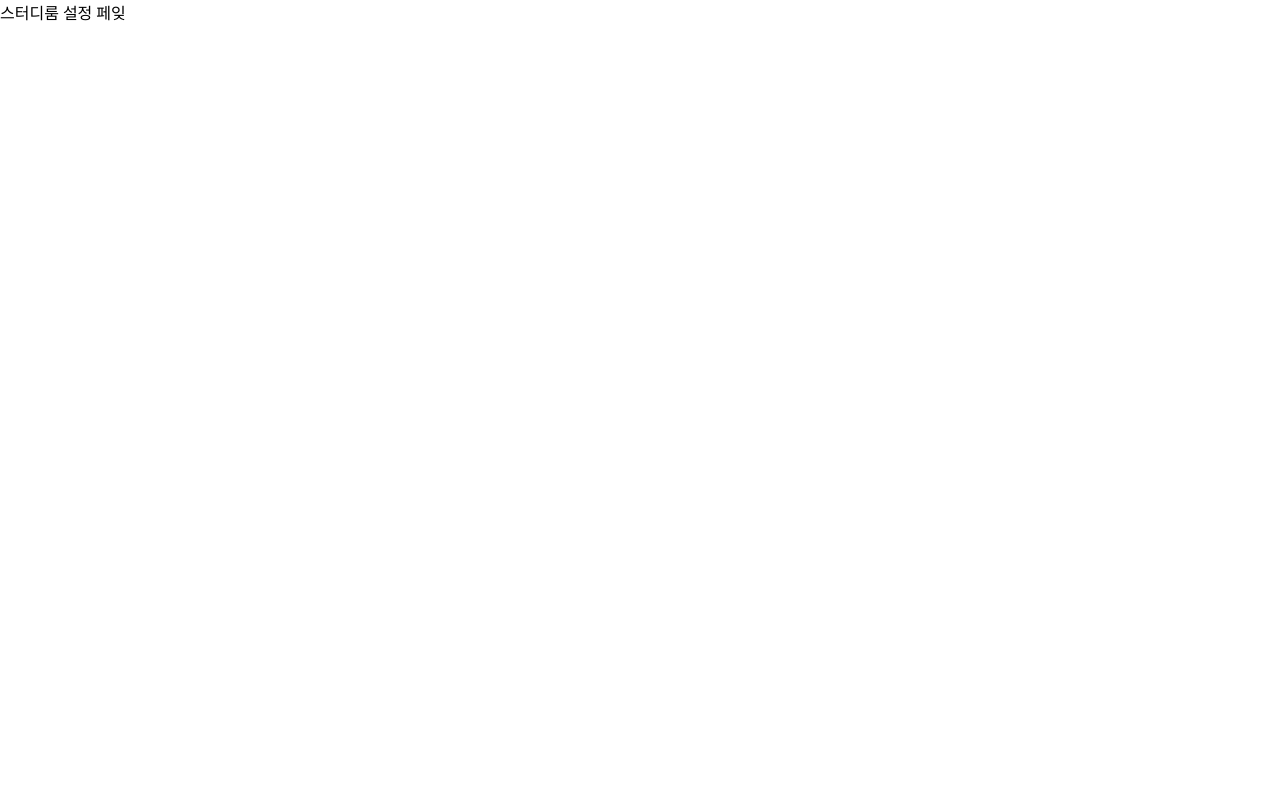
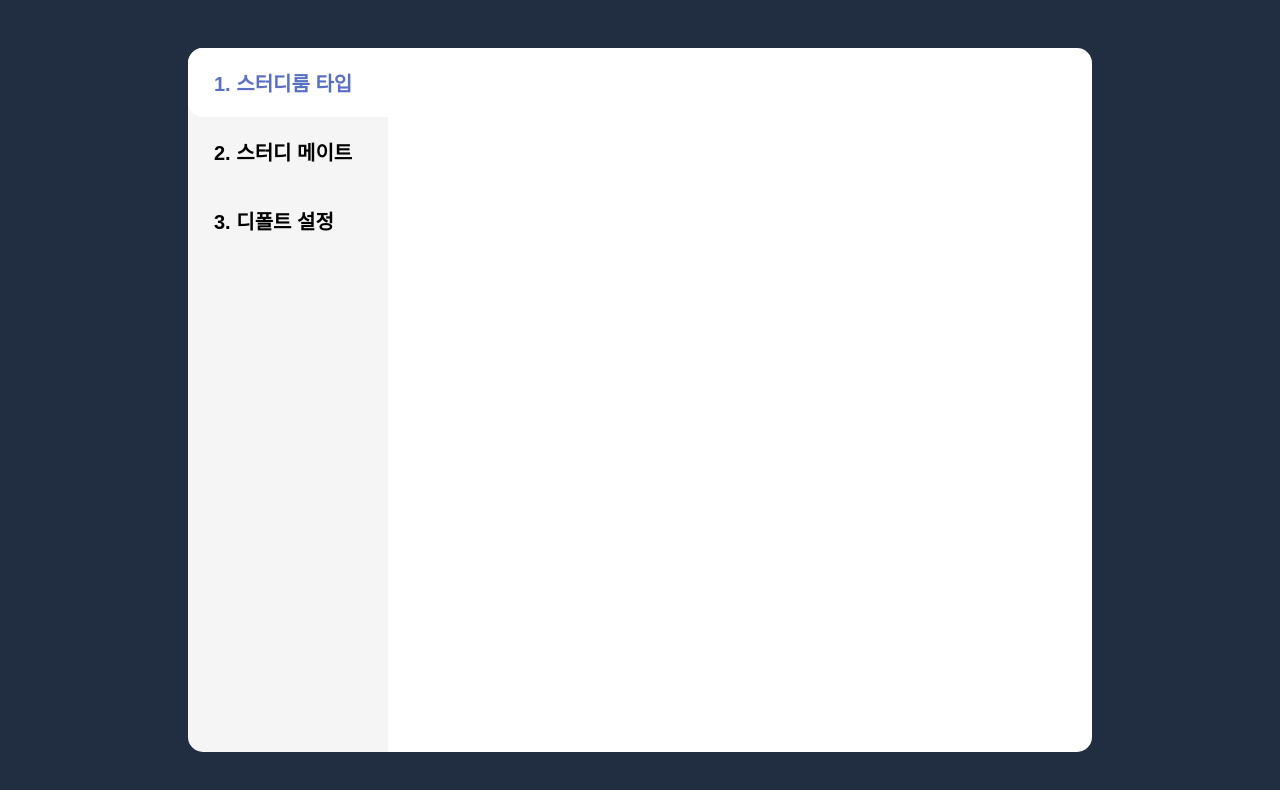
Before and after one commit to StudyBuddyCorps/Front-end, a React (Create React App) app: page /room in a window 1280 px wide. Shown: the top 790 px of the page. Built offline with nearby package versions, Linux system fonts and the light colour scheme.

Commit message:
feat: 스터디 세팅 탭 구현 (#7) - DefaultSetting, StudyMate, StudyType 컴포넌트 생성 -  SettingTab 구현

```diff
--- /dev/null
+++ b/src/components/studySetting/DefaultSetting.tsx
@@ -0,0 +1,7 @@
+const DefaultSetting = () => {
+  return (
+    <div>스터디룸 설정 3 - 기본 설정</div>
+  );
+};
+
+export default DefaultSetting;
--- /dev/null
+++ b/src/components/studySetting/SettingTab.tsx
@@ -0,0 +1,49 @@
+import React from "react";
+import styled from "styled-components";
+
+interface SettingTabProps {
+ tabs: string[];
+ selectedTab: string,
+ onSelectTab: (tab: string) => void;
+}
+
+const SettingTab: React.FC<SettingTabProps> = ({ tabs, selectedTab, onSelectTab }: SettingTabProps) => {
+ return (
+  <Wrapper>
+    {tabs.map((tab) => (
+      <TabButton
+        key={tab}
+        onClick={() => onSelectTab(tab)}
+        $isSelected={tab === selectedTab}
+      >
+        {tab}
+      </TabButton>
+    ))}
+  </Wrapper>
+ );
+};
+
+const Wrapper = styled.div`
+  display: flex;
+  width: 200px;
+  height: 88vh;
+  align-items: flex-start;
+  flex-direction: column;
+  border-radius: 15px 0 0 15px;
+  background-color: #F5F5F5;
+`;
+
+const TabButton = styled.button<{ $isSelected: boolean }>`
+  width: 100%;
+  background-color: ${({ $isSelected }) => ($isSelected ? '#FFFFFF' : '#F5F5F5')};
+  border: none;
+  cursor: pointer;
+  border-radius: 15px 0 0 15px;
+  color: ${({ $isSelected }) => ($isSelected ? '#586FC5' : '#000000')};
+  font-size: 20px;
+  font-weight: 600;
+  padding: 20px 26px;
+  text-align: left;
+`;
+
+export default SettingTab;
--- /dev/null
+++ b/src/components/studySetting/StudyMate.tsx
@@ -0,0 +1,7 @@
+const StudyMate = () => {
+  return (
+    <div>스터디룸 설정 2 - 스터디 메이트</div>
+  );
+};
+
+export default StudyMate;
--- /dev/null
+++ b/src/components/studySetting/StudyType.tsx
@@ -0,0 +1,19 @@
+import styled from "styled-components";
+
+const StudyType = () => {
+  return (
+    <Wrapper>
+
+    </Wrapper>
+  );
+};
+
+const Wrapper = styled.div`
+  width: 55vw;
+  height: 88vh;
+  background-color: #FFFFFF;
+  border: none;
+  border-radius: 0 15px 15px 0;
+`;
+
+export default StudyType;
--- a/src/pages/StudyRoomSetting.tsx
+++ b/src/pages/StudyRoomSetting.tsx
@@ -1,7 +1,37 @@
-const StudyRoomSetting = () => {
+import React, { useState } from "react";
+import styled from "styled-components";
+import SettingTab from "components/studySetting/SettingTab";
+import StudyType from "components/studySetting/StudyType";
+import StudyMate from "components/studySetting/StudyMate";
+import DefaultSetting from "components/studySetting/DefaultSetting";
+
+const StudyRoomSetting: React.FC = () => {
+  const [selectedTab, setSelectedTab] = useState('1. 스터디룸 타입');
+
+  const handleTabSelect = (tab: string) => {
+    setSelectedTab(tab);
+  };
+
   return (
-    <div>스터디룸 설정 페잊</div>
+    <Wrapper>
+      <SettingTab
+        tabs={['1. 스터디룸 타입', '2. 스터디 메이트', '3. 디폴트 설정']}
+        selectedTab={selectedTab}
+        onSelectTab={handleTabSelect}
+      />
+
+      {selectedTab === '1. 스터디룸 타입' ? <StudyType /> : selectedTab === '2. 스터디 메이트' ? <StudyMate /> : <DefaultSetting />}
+    </Wrapper>
   );
 };
 
+const Wrapper = styled.div`
+  display: flex;
+  width: 100vw;
+  height: 100vh;
+  background-color: #212E42;
+  align-items: center;
+  justify-content: center;
+`;
+
 export default StudyRoomSetting;
```
